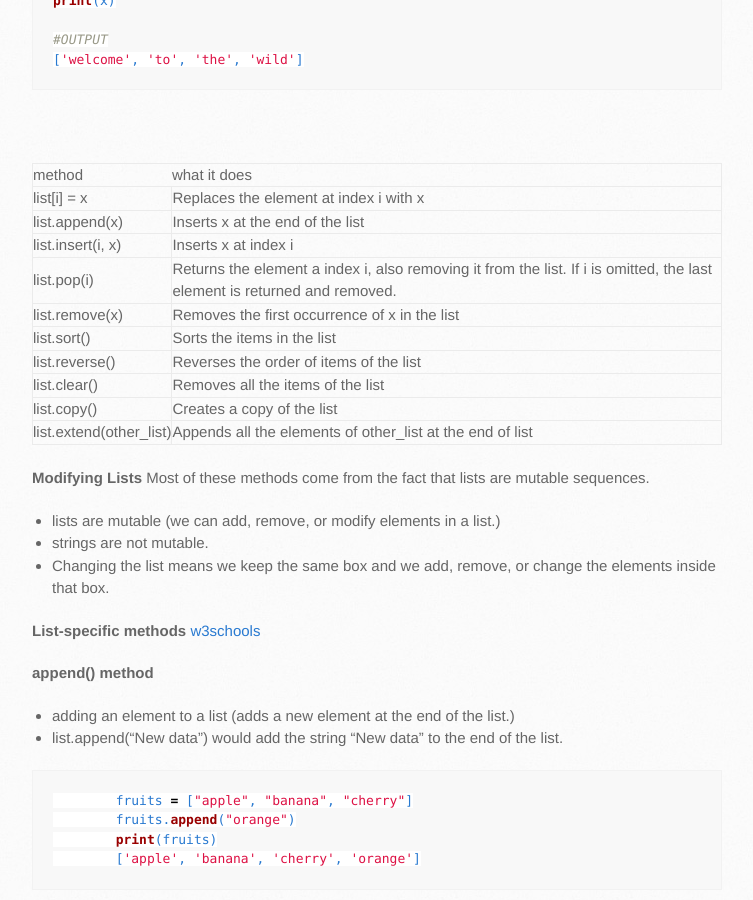
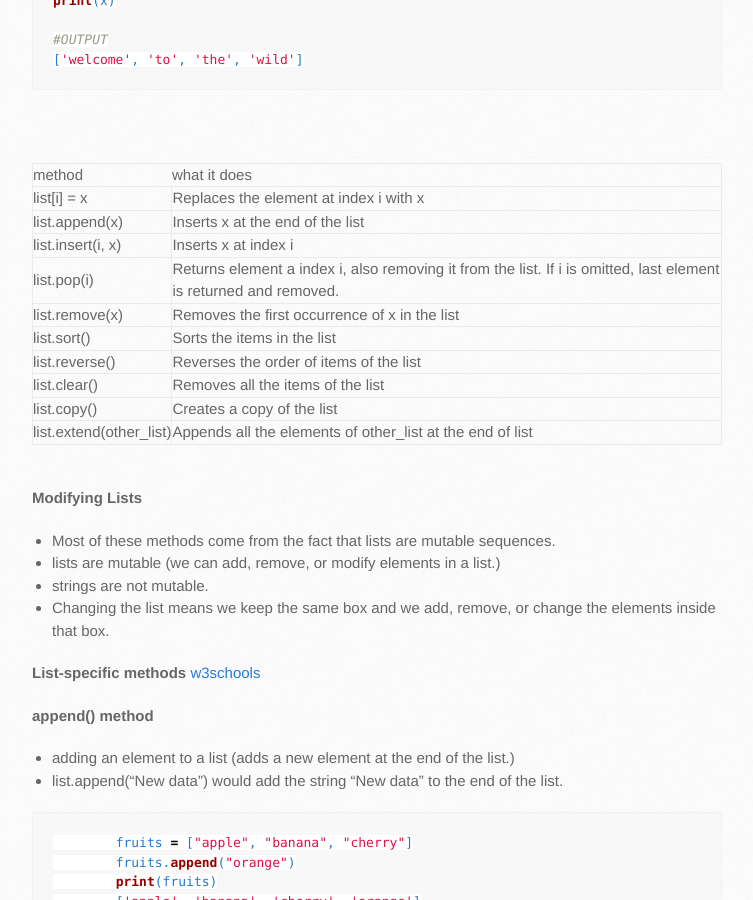
Before and after one commit to trumpfheller/trumpfheller.github.io, a Jekyll site: the page built from python/lists.md, in a window 1280 px wide and 900 px high, scrolled down 5380 px. Shown: the whole window, without its empty margins (128-881 px from the left). Built offline with Jekyll 4.4.1, drawn with Linux system fonts in a browser that asks for light colours.

Commit message:
Update lists.md

```diff
--- a/python/lists.md
+++ b/python/lists.md
@@ -235,7 +235,7 @@ print(x)
 | list[i] = x | Replaces the element at index i with x |
 | list.append(x) | Inserts x at the end of the list |
 | list.insert(i, x) | Inserts x at index i |
-| list.pop(i) | Returns the element a index i, also removing it from the list. If i is omitted, the last element is returned and removed. |
+| list.pop(i) | Returns element a index i, also removing it from the list. If i is omitted, last element is returned and removed. |
 | list.remove(x) | Removes the first occurrence of x in the list |
 | list.sort() | Sorts the items in the list |
 | list.reverse() | Reverses the order of items of the list |
@@ -244,8 +244,9 @@ print(x)
 | list.extend(other_list) | Appends all the elements of other_list at the end of list |
 
 <br>
+
 **Modifying Lists**
-Most of these methods come from the fact that lists are mutable sequences.
+* Most of these methods come from the fact that lists are mutable sequences.
 * lists are mutable (we can add, remove, or modify elements in a list.)
 * strings are not mutable.
 * Changing the list means we keep the same box and we add, remove, or change the elements inside that box.
```
